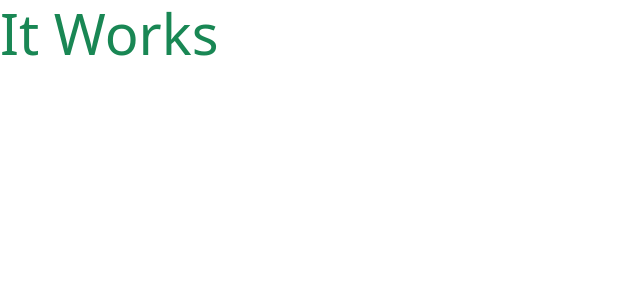
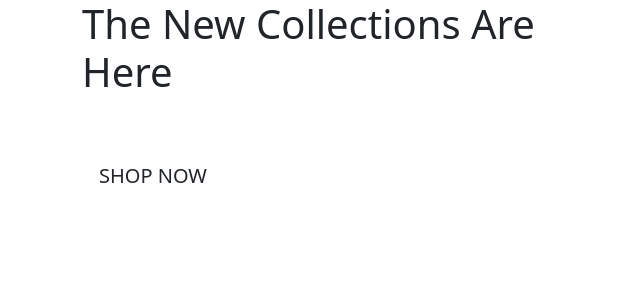
Before and after one commit to nafeesahyounis/boutique-ado, a Django app: page / in a window 1280 px wide. Shown: the top 300 px of the page, without its empty margins (0-640 px from the left). Run offline with Django 3.2, Linux system fonts and the light colour scheme; some libraries are stand-ins or nearby versions.

Commit message:
added html for index html page

```diff
--- a/home/templates/home/index.html
+++ b/home/templates/home/index.html
@@ -1,5 +1,26 @@
 {% extends "base.html" %}
 {% load static %}
+{% block pageheader %}
+<div class="container header-container">
+    <div class="row">
+        <div class="col">
+    </div>
+    </div>
+</div>
+{% endblock %}
 {% block content %}
-<h1 class="display-4 text-success"> It Works </h1>
+<div class="container h-100">
+    <div class="row h-100">
+        <div class="col-7 col-md-6">
+            <h1> The New Collections Are Here</h1>
+            <div class="my-5">
+                <h4>
+                    <a href="" class="shop-now-button btn btn-lg rounded-0 text-uppercase py-3"> Shop Now</a>
+                </h4>
+            </div>
+        </div>
+
+
+    </div>
+</div>
 {% endblock %}
```
